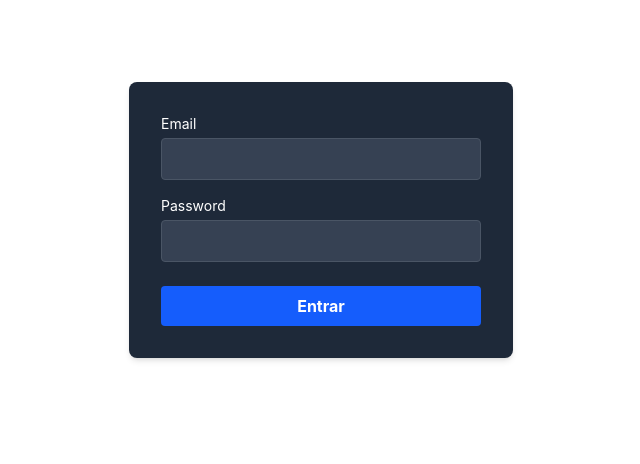
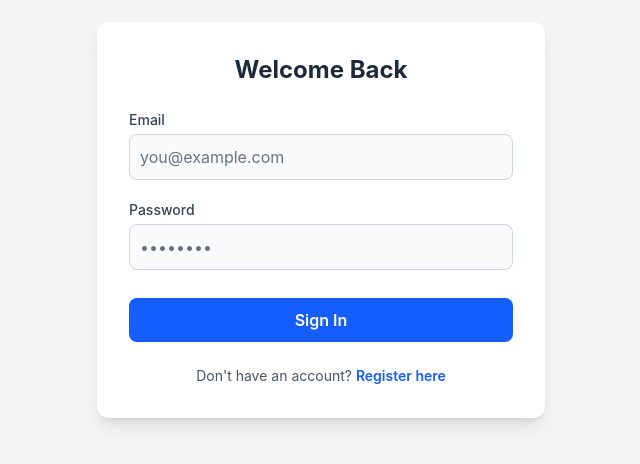
Before and after one commit to alvarolucio2007/Scholarly, a SvelteKit app in the folder front/: page /login in a window 1280 px wide. Shown: the part 180-644 px from the top of the page, without its empty margins (319-959 px from the left). Built offline with nearby package versions, Linux system fonts and the light colour scheme.

Commit message:
minor: Updating login page to be more user-friendly.

```diff
--- a/front/src/routes/login/+page.svelte
+++ b/front/src/routes/login/+page.svelte
@@ -1,57 +1,84 @@
 <script lang="ts">
-    let email=$state('');
+    import {resolve} from '$app/paths'
+    let email = $state('');
     let password = $state('');
-    let errorMessage=$state('');
-    async function handleLogin(event:SubmitEvent){
+    let errorMessage = $state('');
+
+    async function handleLogin(event: SubmitEvent) {
         event.preventDefault();
-      errorMessage='';
-        const response=await fetch('http://localhost:8080/authentication/token',{
-          method:'POST',
-          headers:{
-            'Content-Type':'application/json'
+        errorMessage = '';
+
+        try {
+            const response = await fetch('http://localhost:8080/authentication/token', {
+                method: 'POST',
+                headers: {
+                    'Content-Type': 'application/json'
                 },
-          body:JSON.stringify({email,password})
+                body: JSON.stringify({ email, password })
             });
-        if (!response.ok){
-          errorMessage='Invalid email or passowrd.';
+
+            if (!response.ok) {
+                errorMessage = 'Invalid email or password.';
                 return;
             }
-        const data=await response.json();
-        localStorage.setItem('paseto_token',data.data.token);
-        window.location.href='/dashboard'
+
+            const data = await response.json();
+            localStorage.setItem('paseto_token', data.data.token);
+            window.location.href = '/dashboard';
+        } catch (error) {
+            errorMessage = 'Connection error. Please try again.';
+            console.log(error);
+        }
     }
 </script>
-<div class="flex flex-col items-center justify-center h-screen bg-gray900 text-white">
-    <div class="bg-gray-800 p-8 rounded-lg shadow-md w-96">
-        <form onsubmit={handleLogin} class="flex flex-col gap-4">
+
+<div class="min-h-screen flex items-center justify-center bg-gray-100 p-4">
+    <div class="w-full max-w-md bg-white p-8 rounded-xl shadow-lg">
+
+        <h1 class="text-2xl font-bold text-center text-gray-800 mb-6">Welcome Back</h1>
+
+        <form onsubmit={handleLogin} class="flex flex-col gap-5">
             <div>
-                        <label class="block text-sm mb-1">Email</label>
+                <label class="block text-sm font-medium text-gray-700 mb-1">Email</label>
                 <input
                     type="email"
                     bind:value={email}
                     required
-                            class="w-full p-2 rounded bg-gray-700 border border-gray-600 focus:outline-none focus:border-blue-500"
+                    placeholder="you@example.com"
+                    class="w-full p-2.5 rounded-lg border border-gray-300 bg-gray-50 text-gray-900 focus:outline-none focus:ring-2 focus:ring-blue-500 focus:border-transparent transition-all"
                 />
             </div>
+
             <div>
-                        <label class="block text-sm mb-1">Password</label>
+                <label class="block text-sm font-medium text-gray-700 mb-1">Password</label>
                 <input
                     type="password"
                     bind:value={password}
                     required
-                            class="w-full p-2 rounded bg-gray-700 border border-gray-600 focus:outline-none focus:border-blue-500"
+                    placeholder="••••••••"
+                    class="w-full p-2.5 rounded-lg border border-gray-300 bg-gray-50 text-gray-900 focus:outline-none focus:ring-2 focus:ring-blue-500 focus:border-transparent transition-all"
                 />
             </div>
+
             {#if errorMessage}
-                        <p class="text-red-500 text-sm text-center">{errorMessage}</p>
+                <div class="bg-red-50 text-red-500 text-sm p-3 rounded-lg text-center">
+                    {errorMessage}
+                </div>
             {/if}
 
             <button
                 type="submit"
-                        class="bg-blue-600 hover:bg-blue-700 text-white font-bold py-2 px-4 rounded mt-2 transition-colors"
+                class="w-full bg-blue-600 hover:bg-blue-700 text-white font-semibold py-2.5 px-4 rounded-lg mt-2 transition-colors duration-200"
             >
-                        Entrar
+                Sign In
             </button>
         </form>
+
+        <div class="mt-6 text-center text-sm text-gray-600">
+            Don't have an account?
+            <a href={resolve('/register')} class="text-blue-600 hover:text-blue-800 font-semibold hover:underline transition-all">
+                Register here
+            </a>
         </div>
     </div>
+</div>
```
Lines whose indentation alone changed are shown as unchanged.
